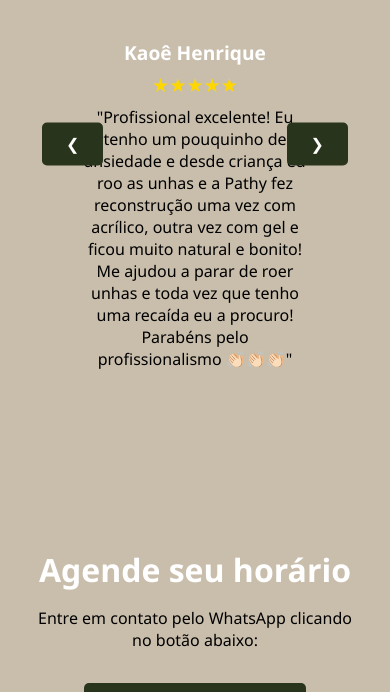
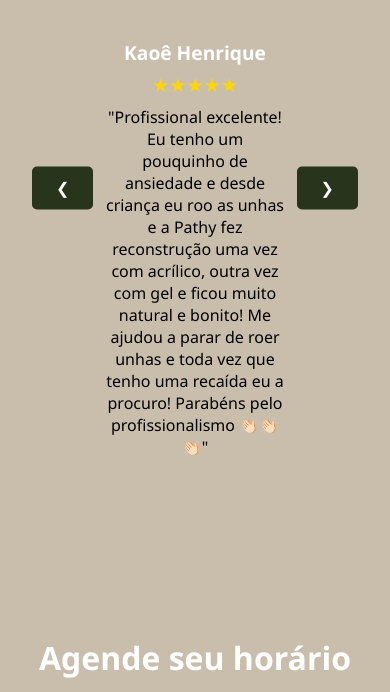
Before and after one commit to Pathydasunhas/olivabeauty, a plain HTML site: page index.html in a window 390 px wide. Shown: the part 5483-6175 px from the top of the page. Drawn offline with Linux system fonts and the light colour scheme.

Commit message:
Add files via upload

```diff
--- a/index.css
+++ b/index.css
@@ -343,6 +343,20 @@ a {
 .btn.proximo, .btn-dep.proximo-dep {
   right: 10px;
 }
+@media (max-width: 480px) {
+  .btn-dep.anterior-dep {
+    left: 0;
+  }
+
+  .btn-dep.proximo-dep {
+    right: 0;
+  }
+
+  .slide-depoimento .texto {
+    padding: 0 2rem; /* aumenta a margem interna para evitar toque nos botões */
+  }
+}
+
 
 /* ========== SOBRE NÓS ========== */
 .equipe-sobre {
```
